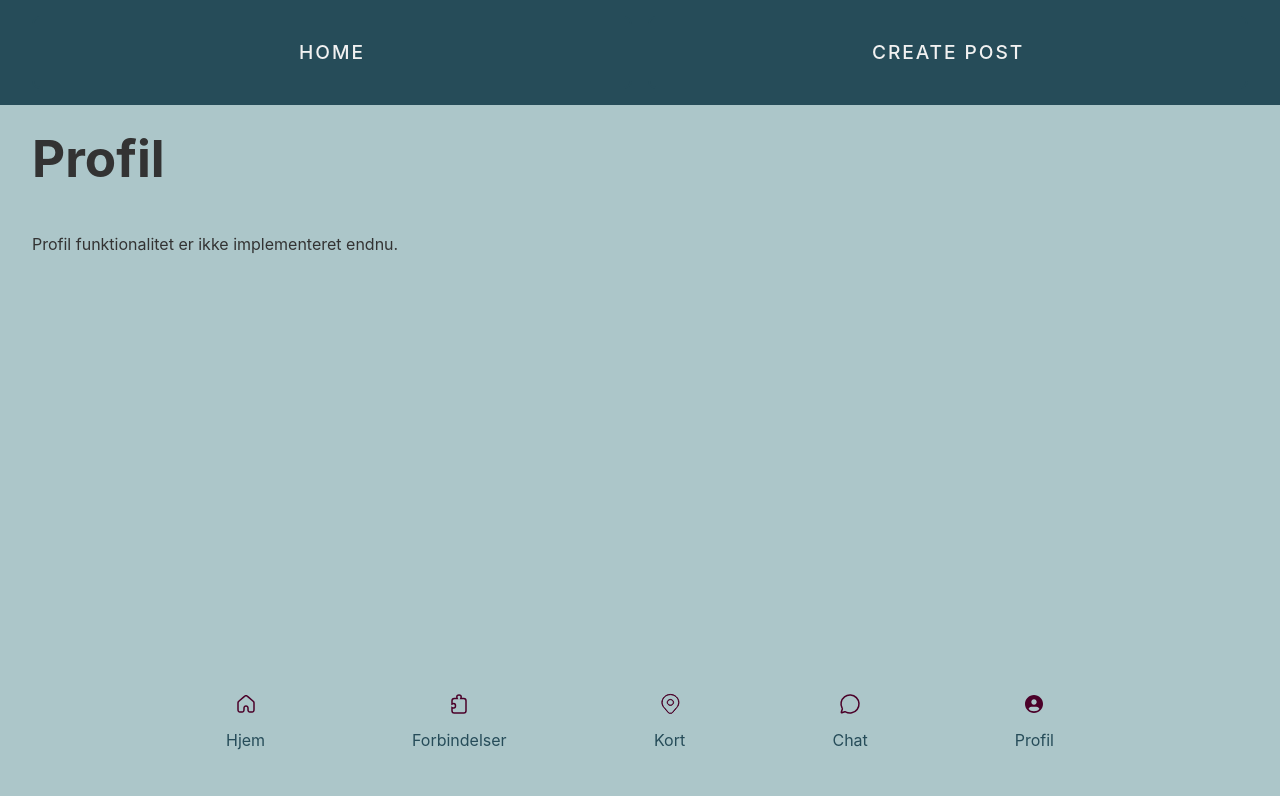
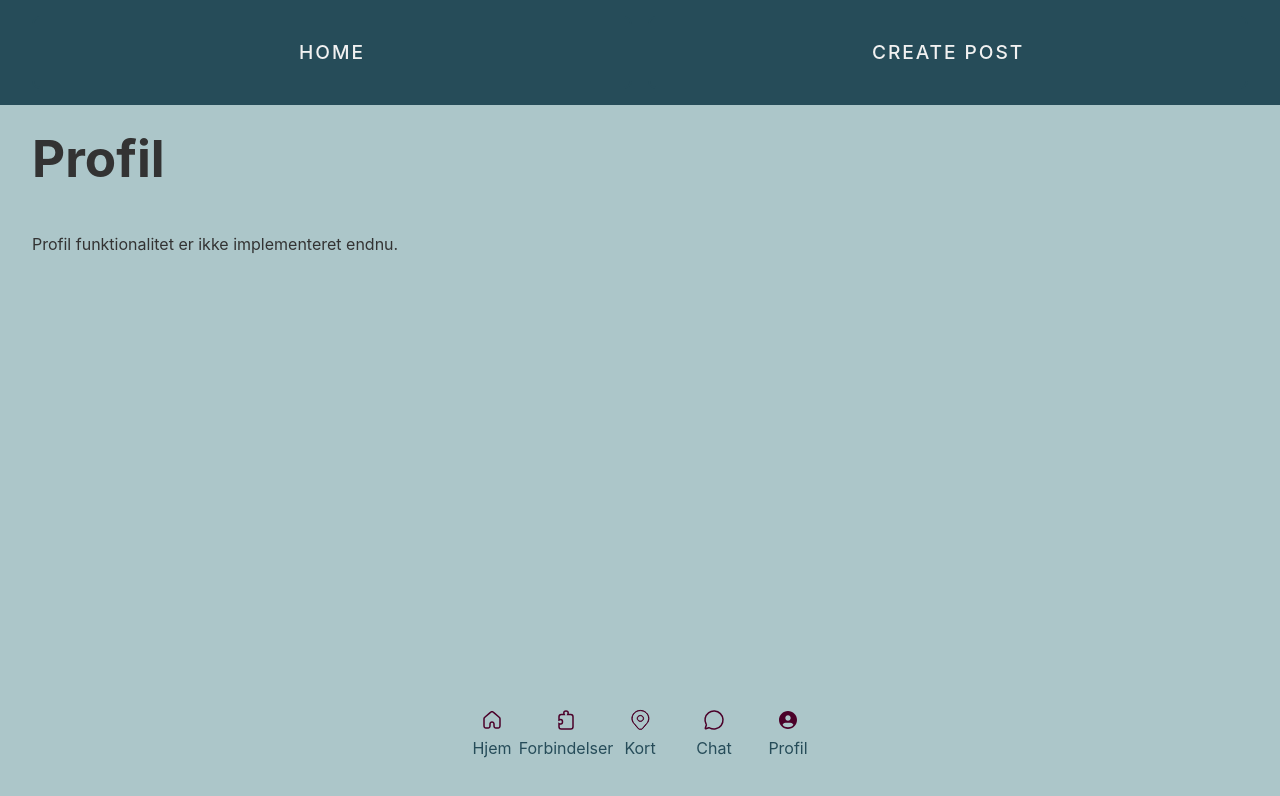
Before and after one commit to Cecilieva/webapp-eksamensprojekt, a React (Vite) app: page /profile in a window 1280 px wide. Shown: the top 796 px of the page. Built offline with nearby package versions, Linux system fonts and the light colour scheme; no server answers.

Commit message:
lille ændring i botnav css

```diff
--- a/src/components/Botnav.css
+++ b/src/components/Botnav.css
@@ -3,9 +3,7 @@
   left: 50%;
   bottom: 24px;
   transform: translateX(-50%);
-  width: 82%;
-  max-width: 900px;
-  padding: 24px 36px;
+  padding: 16px 36px;
   /*baggrundfarve mangler*/
   border-radius: 32px;
   /*box-shadow mangler*/
@@ -16,11 +14,12 @@
 }
 
 .bottom-nav-link {
+  width: 74px; /* samme bredde til alle */
   text-decoration: none;
   display: flex;
   flex-direction: column;
   align-items: center;
-  gap: 8px;
+  gap: 0px;
   /*font skal tilknyttes*/
   /*farve mangler*/
 }
```
